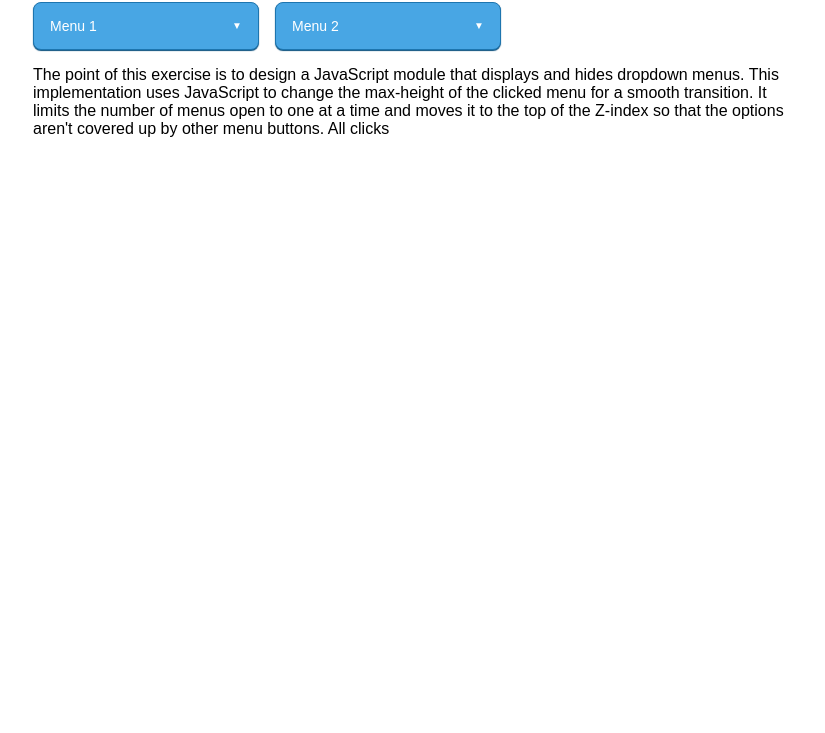
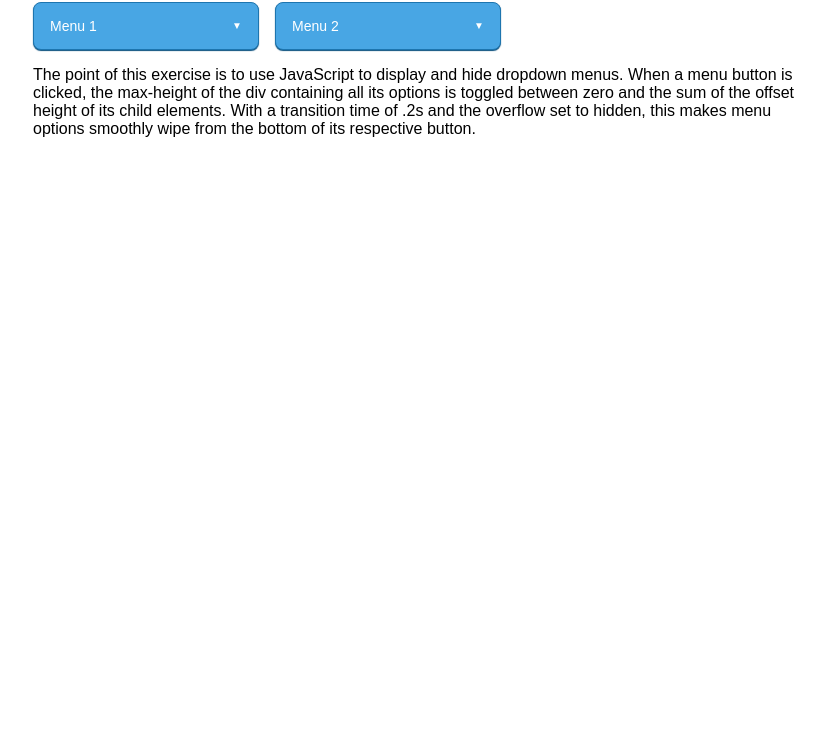
Before and after one commit to mguybowman/dropdown-menu, a plain HTML site: page index.html in a window 1280 px wide. Shown: the part 67-800 px from the top of the page, without its empty margins (223-1048 px from the left). Drawn offline with Linux system fonts and the light colour scheme.

Commit message:
Updates description

```diff
--- a/index.html
+++ b/index.html
@@ -55,12 +55,12 @@
         </div>
       </nav>
       <section>
-        The point of this exercise is to design a JavaScript module that
-        displays and hides dropdown menus. This implementation uses JavaScript
-        to change the max-height of the clicked menu for a smooth
-        transition. It limits the number of menus open to one at a time and
-        moves it to the top of the Z-index so that the options aren't covered up
-        by other menu buttons. All clicks
+        The point of this exercise is to use JavaScript to display and hide
+        dropdown menus. When a menu button is clicked, the max-height of the div
+        containing all its options is toggled between zero and the sum of the
+        offset height of its child elements. With a transition time of .2s and
+        the overflow set to hidden, this makes menu options smoothly wipe
+        from the bottom of its respective button.
       </section>
     </main>
     <script src="script.js"></script>
```
